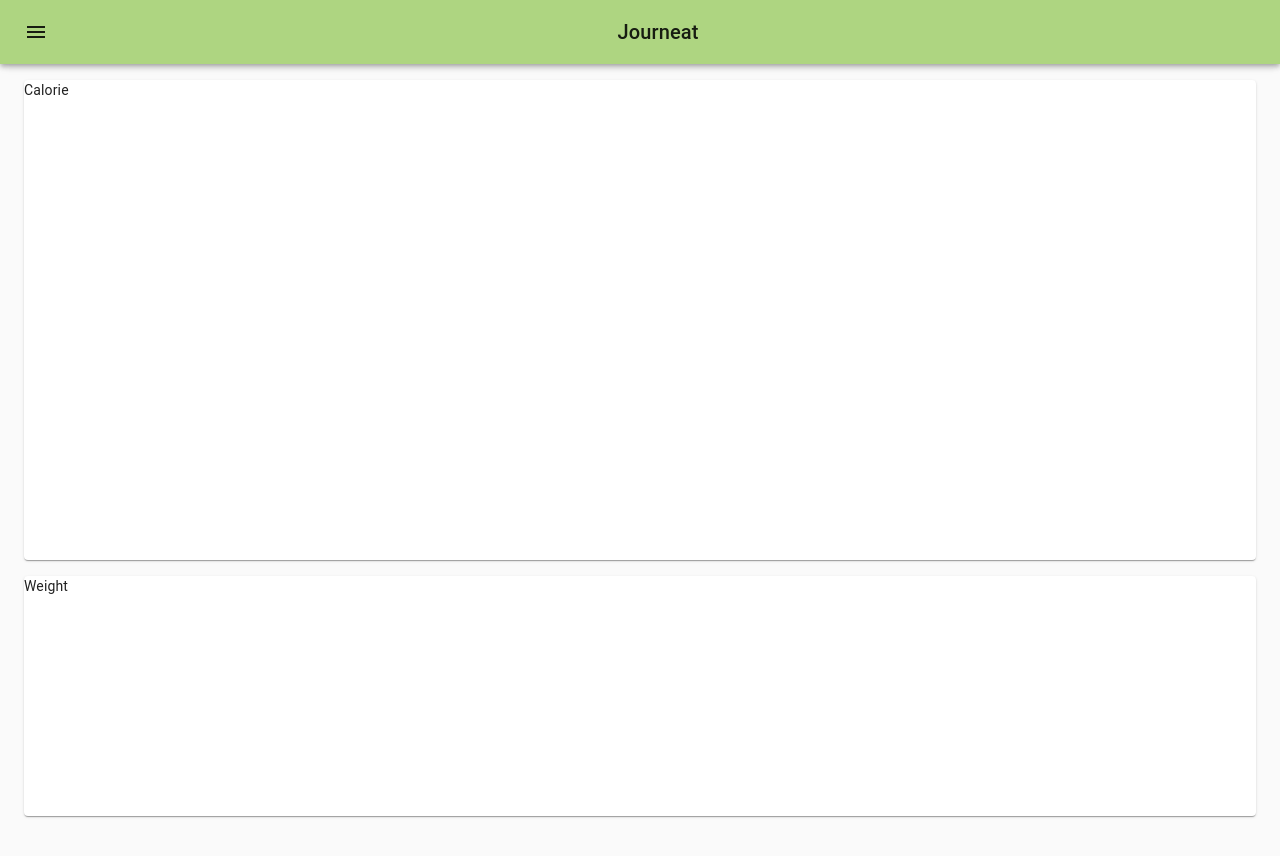
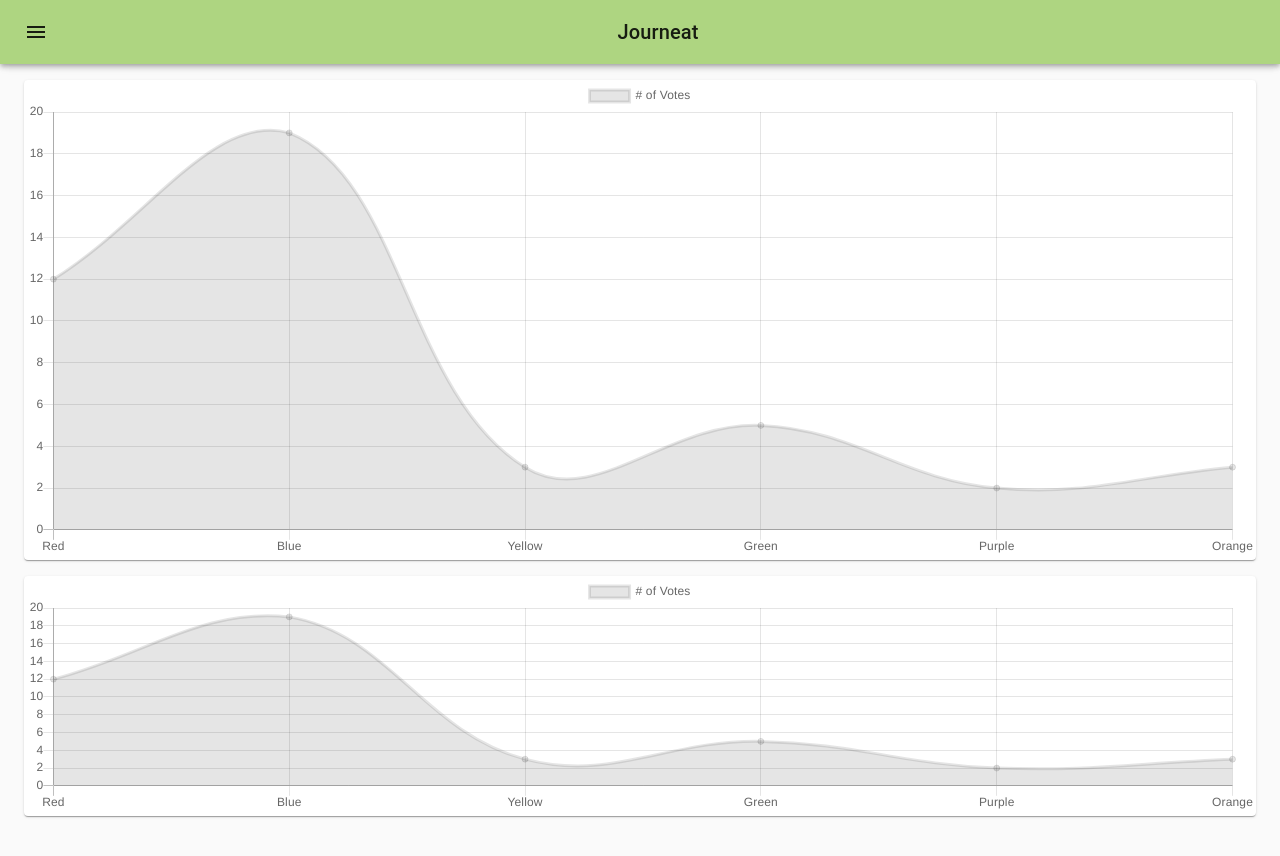
Before and after one commit to alngo/Journeat, a React (Create React App) app: page / in a window 1280 px wide. Shown: the top 856 px of the page. Built offline with nearby package versions, Linux system fonts and the light colour scheme.

Commit message:
feat(ui): add Chart components.

```diff
--- a/package.json
+++ b/package.json
@@ -8,10 +8,13 @@
     "@testing-library/jest-dom": "^4.2.4",
     "@testing-library/react": "^9.5.0",
     "@testing-library/user-event": "^7.2.1",
+    "@types/chart.js": "^2.9.20",
     "@types/jest": "^24.9.1",
     "@types/node": "^12.12.37",
     "@types/react": "^16.9.34",
     "@types/react-dom": "^16.9.7",
+    "chart.js": "^2.9.3",
+    "chartjs-plugin-zoom": "^0.7.5",
     "prettier": "^2.0.5",
     "react": "^16.13.1",
     "react-dom": "^16.13.1",
--- /dev/null
+++ b/src/components/Chart/Chart.tsx
@@ -0,0 +1,62 @@
+import React from "react";
+import Chartjs from "chart.js";
+import { makeStyles } from "@material-ui/core/styles";
+
+const useStyles = makeStyles((theme) => ({
+  canvas: {
+    height: "100%",
+  },
+}));
+
+const Chart = () => {
+  const chartRef = React.createRef<HTMLCanvasElement>();
+  const classes = useStyles();
+
+  React.useEffect(() => {
+    if (chartRef.current) {
+      const myChartRef = chartRef.current.getContext("2d");
+      if (myChartRef) {
+        new Chartjs(myChartRef, {
+          type: "line",
+          data: {
+            labels: ["Red", "Blue", "Yellow", "Green", "Purple", "Orange"],
+            datasets: [
+              {
+                label: "# of Votes",
+                data: [12, 19, 3, 5, 2, 3],
+              },
+            ],
+          },
+          options: {
+            maintainAspectRatio: false,
+            scales: {
+              yAxes: [
+                {
+                  ticks: {
+                    beginAtZero: true,
+                  },
+                },
+              ],
+            },
+            plugins: {
+              zoom: {
+                pan: {
+                  enabled: true,
+                  mode: "xy",
+                },
+                zoom: {
+                  enabled: true,
+                  mode: "xy",
+                },
+              },
+            },
+          },
+        });
+      }
+    }
+  }, [chartRef]);
+
+  return <canvas ref={chartRef} className={classes.canvas}></canvas>;
+};
+
+export default Chart;
--- a/src/components/ChartCalorie/ChartCalorie.tsx
+++ b/src/components/ChartCalorie/ChartCalorie.tsx
@@ -2,6 +2,7 @@
 import Box from "@material-ui/core/Box";
 import FHPaper from "components/FHPaper/FHPaper";
 import ChartCalorieForm from "components/ChatCalorieForm/ChartCalorieForm";
+import Chart from "components/Chart/Chart";
 
 interface Props {
   height: string;
@@ -14,7 +15,7 @@
   return (
     <Box my={2} height={height}>
       <FHPaper onDoubleClick={() => setOpen(true)}>
-        <div>Calorie</div>
+        <Chart />
       </FHPaper>
       <ChartCalorieForm isOpen={isOpen} handleClose={() => setOpen(false)} />
     </Box>
--- a/src/components/ChartWeight/ChartWeight.tsx
+++ b/src/components/ChartWeight/ChartWeight.tsx
@@ -2,6 +2,7 @@
 import Box from "@material-ui/core/Box";
 import FHPaper from "components/FHPaper/FHPaper";
 import ChartWeightForm from "components/ChartWeightForm/ChartWeightForm";
+import Chart from "components/Chart/Chart";
 
 interface Props {
   height: string;
@@ -14,7 +15,7 @@
   return (
     <Box my={2} height={height}>
       <FHPaper onDoubleClick={() => setOpen(true)}>
-        <div>Weight</div>
+        <Chart />
       </FHPaper>
       <ChartWeightForm isOpen={isOpen} handleClose={() => setOpen(false)} />
     </Box>
--- a/src/components/FHPaper/FHPaper.tsx
+++ b/src/components/FHPaper/FHPaper.tsx
@@ -9,6 +9,9 @@
 const useStyles = makeStyles((theme) => ({
   paper: {
     height: "100%",
+    display: "flex",
+    flexDirection: "column",
+    justifyContent: "center",
   },
 }));
 
```
Also changed, not shown: 1 other file (tests, documents, lock files or other folders).
